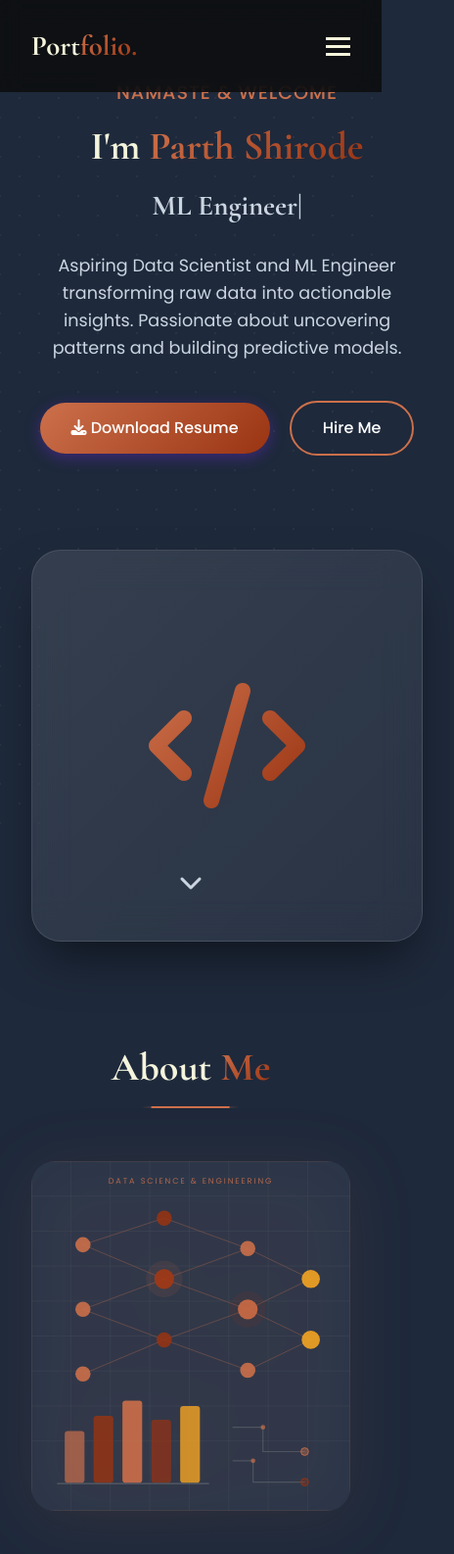
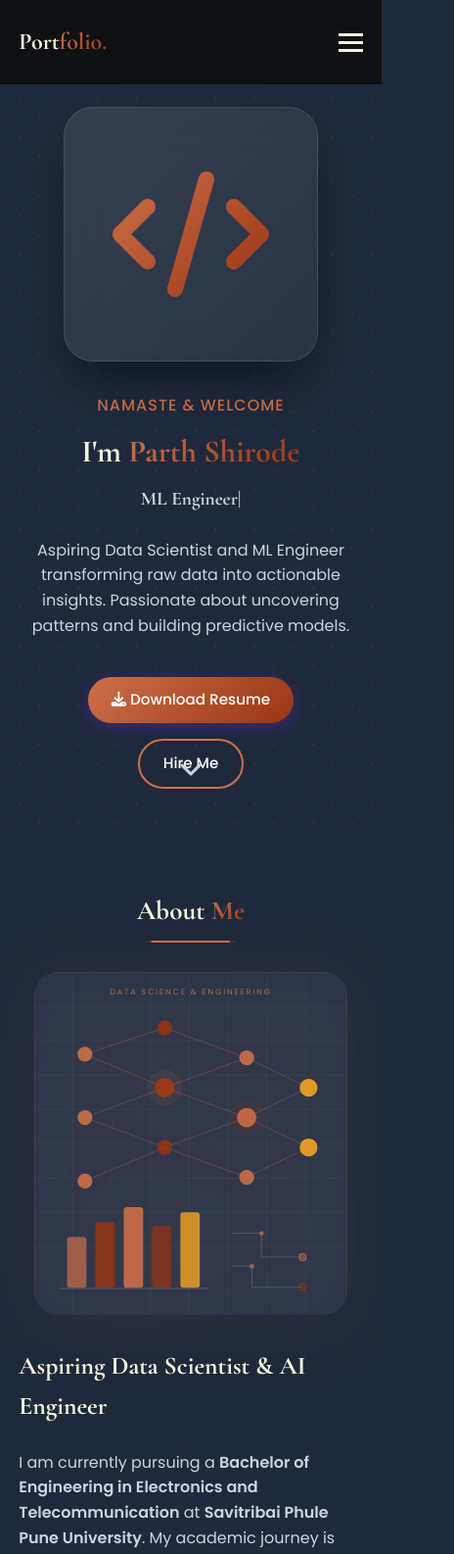
Before and after one commit to parthshirode/my_portfolio, a plain HTML site: page index.html in a window 390 px wide. Shown: the top 1586 px of the page at 98% size, 464 px wide, since content can reach past the window. Drawn offline with nearby package versions, Linux system fonts and the light colour scheme.

Commit message:
polishing

```diff
--- a/script.js
+++ b/script.js
@@ -17,6 +17,16 @@ document.addEventListener('DOMContentLoaded', () => {
             hamburger.classList.remove('active');
             navList.classList.remove('active');
         });
+    });
+
+    // Close Menu on Outside Tap (mobile)
+    document.addEventListener('click', (e) => {
+        if (navList.classList.contains('active') &&
+            !navList.contains(e.target) &&
+            !hamburger.contains(e.target)) {
+            hamburger.classList.remove('active');
+            navList.classList.remove('active');
+        }
     });
 
     // Header Background on Scroll
--- a/style.css
+++ b/style.css
@@ -447,12 +447,12 @@ ul {
     max-width: 420px;
     height: auto;
     border-radius: 24px;
-    filter: drop-shadow(0 8px 32px rgba(204,112,75,0.18));
+    filter: drop-shadow(0 8px 32px rgba(204, 112, 75, 0.18));
     transition: filter 0.3s ease;
 }
 
 .about-svg:hover {
-    filter: drop-shadow(0 12px 40px rgba(204,112,75,0.32));
+    filter: drop-shadow(0 12px 40px rgba(204, 112, 75, 0.32));
 }
 
 .about-text {
@@ -528,7 +528,7 @@ ul {
 
 .skill-group:hover {
     transform: translateY(-4px);
-    border-color: rgba(204,112,75,0.5);
+    border-color: rgba(204, 112, 75, 0.5);
     box-shadow: 0 10px 30px rgba(0, 0, 0, 0.3);
 }
 
@@ -546,7 +546,7 @@ ul {
     color: var(--accent-color);
     width: 36px;
     height: 36px;
-    background: rgba(204,112,75,0.12);
+    background: rgba(204, 112, 75, 0.12);
     border-radius: 8px;
     display: flex;
     align-items: center;
@@ -569,7 +569,7 @@ ul {
 
 .skill-tags span {
     font-size: 0.85rem;
-    background: rgba(245,245,220,0.06);
+    background: rgba(245, 245, 220, 0.06);
     color: var(--text-secondary);
     border: 1px solid var(--border-color);
     padding: 0.35rem 0.85rem;
@@ -579,10 +579,11 @@ ul {
 }
 
 .skill-tags span:hover {
-    background: rgba(204,112,75,0.15);
+    background: rgba(204, 112, 75, 0.15);
     color: var(--text-primary);
-    border-color: rgba(204,112,75,0.4);
+    border-color: rgba(204, 112, 75, 0.4);
 }
+
 /* Project Visuals (Icon Fallback) */
 .project-visual {
     width: 100%;
@@ -804,12 +805,23 @@ ul {
 
     .hero-visual {
         margin-top: 2rem;
+        order: -1;
+        /* Show visual above text on tablets if desired, remove to keep below */
+    }
+
+    .description {
+        margin-left: auto;
+        margin-right: auto;
     }
 
     .about-content {
         grid-template-columns: 1fr;
     }
 
+    .about-image {
+        order: -1;
+        /* Show image above text */
+    }
 
     .contact-wrapper {
         grid-template-columns: 1fr;
@@ -817,22 +829,32 @@ ul {
 }
 
 @media (max-width: 768px) {
-    .title {
-        font-size: 2.5rem;
+
+    /* --- Section Spacing --- */
+    .section {
+        padding: 4rem 0;
     }
 
+    .section-title {
+        font-size: 2rem;
+        margin-bottom: 2.5rem;
+    }
+
+    /* --- Navigation --- */
     .nav-list {
         position: fixed;
         top: 0;
         right: -100%;
-        width: 70%;
+        width: 75%;
         height: 100vh;
-        background: #111;
+        background: var(--bg-color);
         flex-direction: column;
         justify-content: center;
         align-items: center;
-        transition: var(--transition);
-        box-shadow: -5px 0 15px rgba(0, 0, 0, 0.5);
+        gap: 2rem;
+        transition: right 0.3s ease;
+        box-shadow: -5px 0 25px rgba(0, 0, 0, 0.6);
+        z-index: 999;
     }
 
     .nav-list.active {
@@ -855,4 +877,149 @@ ul {
     .hamburger.active .bar:nth-child(3) {
         transform: translateY(-8px) rotate(-45deg);
     }
+
+    /* --- Hero Section --- */
+    .hero {
+        padding-top: 70px;
+        min-height: 100svh;
+        /* Use small viewport height for mobile browsers */
+    }
+
+    .hero-container {
+        grid-template-columns: 1fr;
+        text-align: center;
+        gap: 2rem;
+    }
+
+    .title {
+        font-size: 2.4rem;
+    }
+
+    .typing-text {
+        font-size: 1.4rem;
+    }
+
+    .subtitle {
+        font-size: 1rem;
+    }
+
+    .description {
+        font-size: 1rem;
+        max-width: 100%;
+        margin-left: auto;
+        margin-right: auto;
+    }
+
+    .cta-buttons {
+        display: flex;
+        flex-direction: column;
+        align-items: center;
+        gap: 1rem;
+    }
+
+    .btn-outline {
+        margin-left: 0;
+        /* Remove left margin when stacked */
+    }
+
+    .hero-visual {
+        order: -1;
+        /* Show card above text on mobile */
+        margin-top: 0;
+    }
+
+    .visual-card-wrapper {
+        width: min(300px, 80vw);
+        height: min(300px, 80vw);
+    }
+
+    /* --- About Section --- */
+    .about-content {
+        grid-template-columns: 1fr;
+        gap: 2rem;
+    }
+
+    .about-image {
+        order: -1;
+    }
+
+    .about-svg {
+        max-width: 320px;
+    }
+
+    .about-text h3 {
+        font-size: 1.6rem;
+    }
+
+    .image-placeholder {
+        height: 280px;
+    }
+
+    /* --- Skills Section --- */
+    .skills-categories {
+        grid-template-columns: 1fr;
+        gap: 1.2rem;
+    }
+
+    /* --- Projects Section --- */
+    .projects-grid {
+        grid-template-columns: 1fr;
+        gap: 1.8rem;
+    }
+
+    /* --- Contact Section --- */
+    .contact-wrapper {
+        grid-template-columns: 1fr;
+        gap: 2.5rem;
+    }
+
+    .contact-form {
+        padding: 1.8rem;
+    }
+
+    .contact-info h3 {
+        font-size: 1.6rem;
+    }
 }
+
+@media (max-width: 480px) {
+
+    /* Extra small phones */
+    .container {
+        padding: 0 1.2rem;
+    }
+
+    .title {
+        font-size: 2rem;
+    }
+
+    .typing-text {
+        font-size: 1.2rem;
+    }
+
+    .section-title {
+        font-size: 1.7rem;
+    }
+
+    .logo {
+        font-size: 1.5rem;
+    }
+
+    .btn {
+        padding: 0.7rem 1.5rem;
+        font-size: 0.95rem;
+    }
+
+    .visual-card-wrapper {
+        width: min(260px, 85vw);
+        height: min(260px, 85vw);
+    }
+
+    .contact-form {
+        padding: 1.4rem;
+    }
+
+    .social-links {
+        flex-wrap: wrap;
+    }
+}
```
